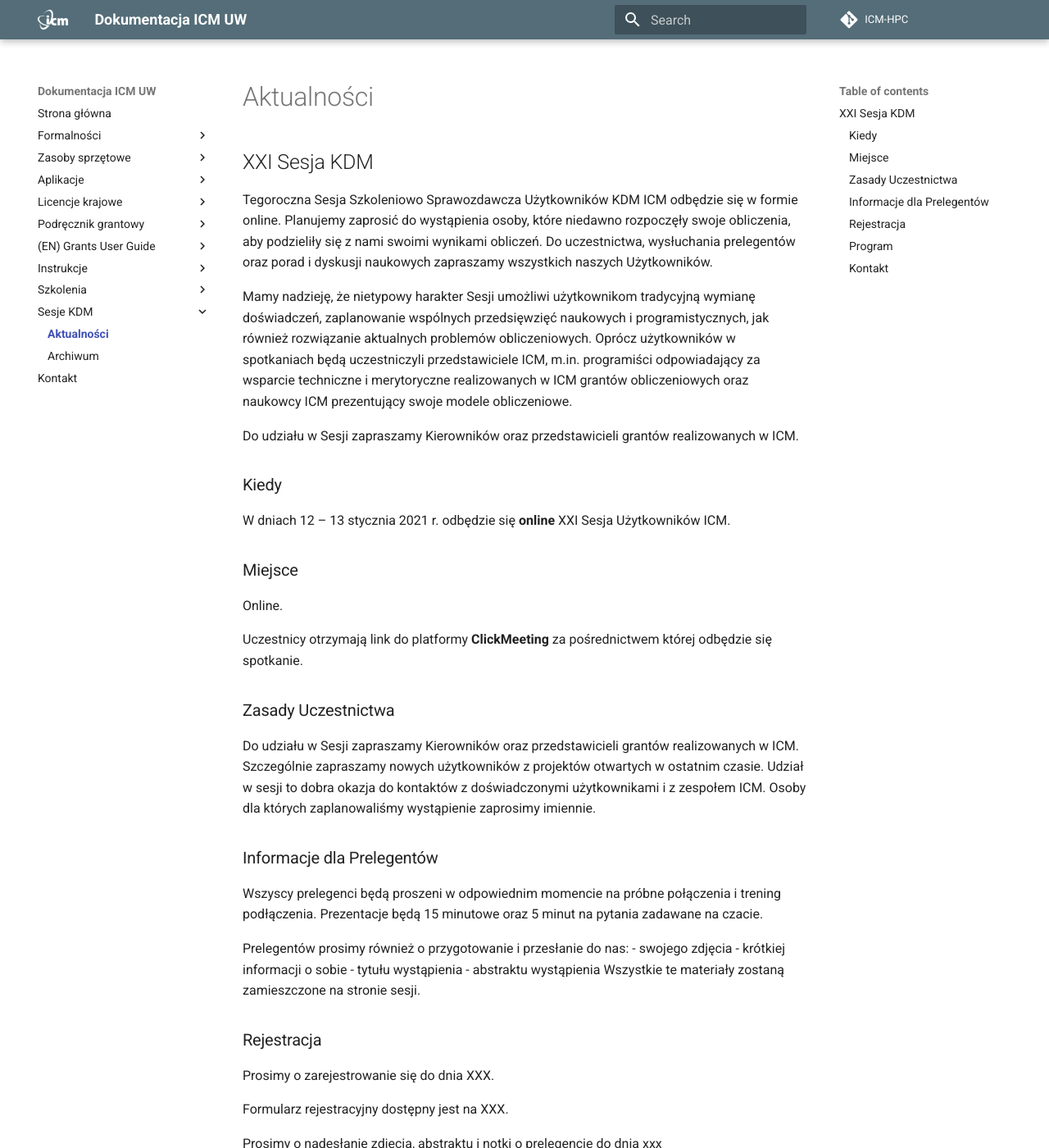
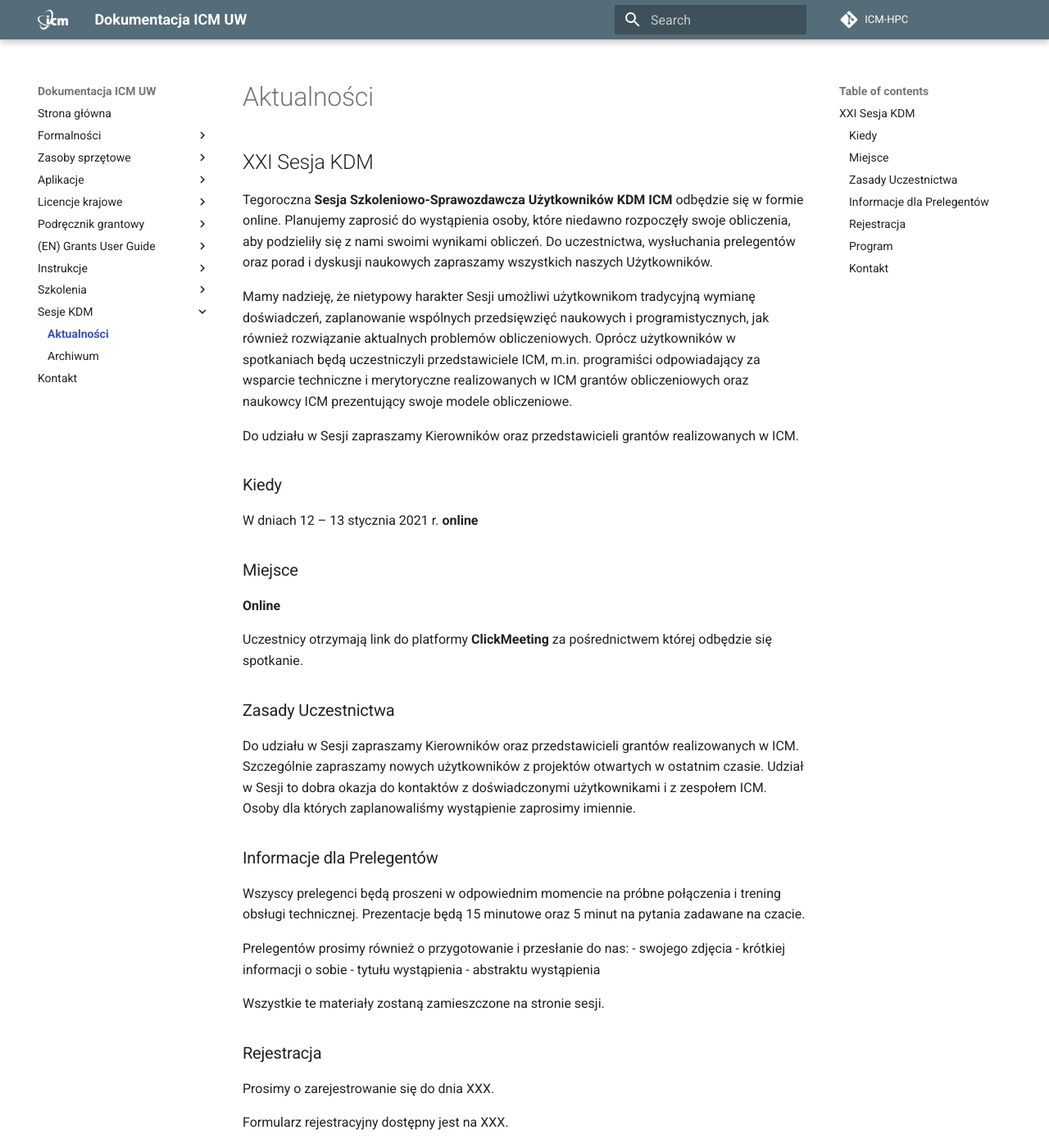
Before and after one commit to kubajal/hpc-docs, an MkDocs documentation site: the page built from docs/Sesje_KDM/aktualnosci.md, in a window 1280 px wide and 1400 px high. Shown: the whole window at 82% size. Built offline with MkDocs 1.6.1 and Material for MkDocs 9.7.7, drawn with Linux system fonts in a browser that asks for light colours; some of the changed text lies outside the part shown.

Commit message:
Update aktualnosci.md

```diff
--- a/docs/Sesje_KDM/aktualnosci.md
+++ b/docs/Sesje_KDM/aktualnosci.md
@@ -6,7 +6,7 @@ draft: false
 
 ## XXI Sesja KDM
 
-Tegoroczna Sesja Szkoleniowo Sprawozdawcza Użytkowników KDM ICM odbędzie się w formie online. Planujemy zaprosić do wystąpienia osoby, które niedawno rozpoczęły swoje obliczenia, aby podzieliły się z nami swoimi wynikami obliczeń.
+Tegoroczna **Sesja Szkoleniowo-Sprawozdawcza Użytkowników KDM ICM** odbędzie się w formie online. Planujemy zaprosić do wystąpienia osoby, które niedawno rozpoczęły swoje obliczenia, aby podzieliły się z nami swoimi wynikami obliczeń.
 Do uczestnictwa, wysłuchania prelegentów oraz porad i dyskusji naukowych zapraszamy wszystkich naszych Użytkowników.
 
 Mamy nadzieję, że nietypowy harakter Sesji umożliwi użytkownikom tradycyjną wymianę doświadczeń, zaplanowanie wspólnych przedsięwzięć naukowych i programistycznych, jak również rozwiązanie aktualnych problemów obliczeniowych. Oprócz użytkowników w spotkaniach będą uczestniczyli przedstawiciele ICM, m.in. programiści odpowiadający za wsparcie techniczne i merytoryczne realizowanych w ICM grantów obliczeniowych oraz naukowcy ICM prezentujący swoje modele obliczeniowe.
@@ -15,11 +15,11 @@ Do udziału w Sesji zapraszamy Kierowników oraz przedstawicieli grantów realiz
 
 ### Kiedy
 
-W dniach 12 – 13 stycznia 2021 r. odbędzie się **online** XXI Sesja Użytkowników ICM.
+W dniach 12 – 13 stycznia 2021 r.  **online**
 
 ### Miejsce
 
-Online.
+**Online**
 
 Uczestnicy otrzymają link do platformy **ClickMeeting** za pośrednictwem której odbędzie się spotkanie.
 
@@ -27,12 +27,12 @@ Uczestnicy otrzymają link do platformy **ClickMeeting** za pośrednictwem któr
 
 Do udziału w Sesji zapraszamy Kierowników oraz przedstawicieli grantów realizowanych w ICM.
 Szczególnie zapraszamy nowych użytkowników z projektów otwartych w ostatnim czasie.
-Udział w sesji to dobra okazja do kontaktów z doświadczonymi użytkownikami i z zespołem ICM.
+Udział w Sesji to dobra okazja do kontaktów z doświadczonymi użytkownikami i z zespołem ICM.
 Osoby dla których zaplanowaliśmy wystąpienie zaprosimy imiennie.
 
 
 ### Informacje dla Prelegentów
-Wszyscy prelegenci będą proszeni w odpowiednim momencie na próbne połączenia i trening podłączenia.
+Wszyscy prelegenci będą proszeni w odpowiednim momencie na próbne połączenia i trening obsługi technicznej.
 Prezentacje będą 15 minutowe oraz 5 minut na pytania zadawane na czacie.
 
 Prelegentów prosimy również o przygotowanie i przesłanie do nas:
@@ -40,6 +40,7 @@ Prelegentów prosimy również o przygotowanie i przesłanie do nas:
 - krótkiej informacji o sobie
 - tytułu wystąpienia
 - abstraktu wystąpienia
+
 Wszystkie te materiały zostaną zamieszczone na stronie sesji.
 
 
```
Also changed, not shown: other parts of docs/Sesje_KDM/aktualnosci.md (+1 -0 lines).
